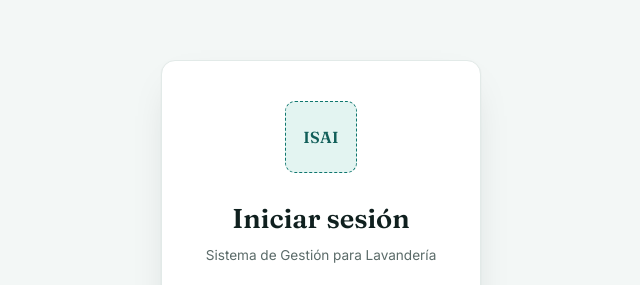
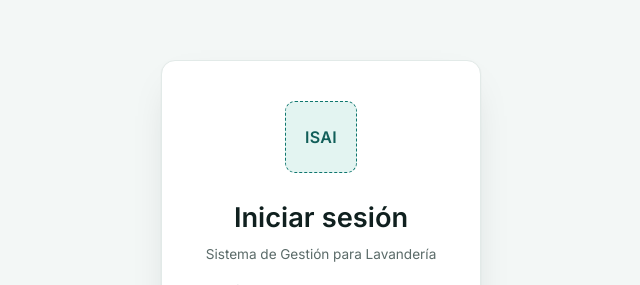
Before and after one commit to O3xxiel/ISAI-Laundry-Management-System, a React (Vite) app in the folder frontend/: page /login in a window 1280 px wide. Shown: the part 111-396 px from the top of the page, without its empty margins (319-959 px from the left). Built offline with nearby package versions, Linux system fonts and the light colour scheme; no server answers.

Commit message:
fix(ui): unifica la tipografía del sistema a una sola fuente
Los títulos usaban una fuente serif (Fraunces) mientras el resto de la
interfaz usa Inter, lo que hacía parecer dos sistemas de diseño distintos.
Se deja Inter como única fuente y se quita la carga de Fraunces.

```diff
--- a/frontend/index.html
+++ b/frontend/index.html
@@ -8,7 +8,7 @@
     <link rel="preconnect" href="https://fonts.googleapis.com" />
     <link rel="preconnect" href="https://fonts.gstatic.com" crossorigin />
     <link
-      href="https://fonts.googleapis.com/css2?family=Fraunces:opsz,wght@9..144,500;9..144,600;9..144,700&family=Inter:wght@400;500;600;700&display=swap"
+      href="https://fonts.googleapis.com/css2?family=Inter:wght@400;500;600;700&display=swap"
       rel="stylesheet"
     />
   </head>
--- a/frontend/src/index.css
+++ b/frontend/src/index.css
@@ -20,7 +20,7 @@
   --danger: #b91c1c;
   --danger-tint: #fee2e2;
   --muted-series: #b6c2c0;
-  --font-display: 'Fraunces', Georgia, serif;
+  --font-display: 'Inter', system-ui, -apple-system, sans-serif;
   --font-body: 'Inter', system-ui, -apple-system, sans-serif;
 }
 
```
